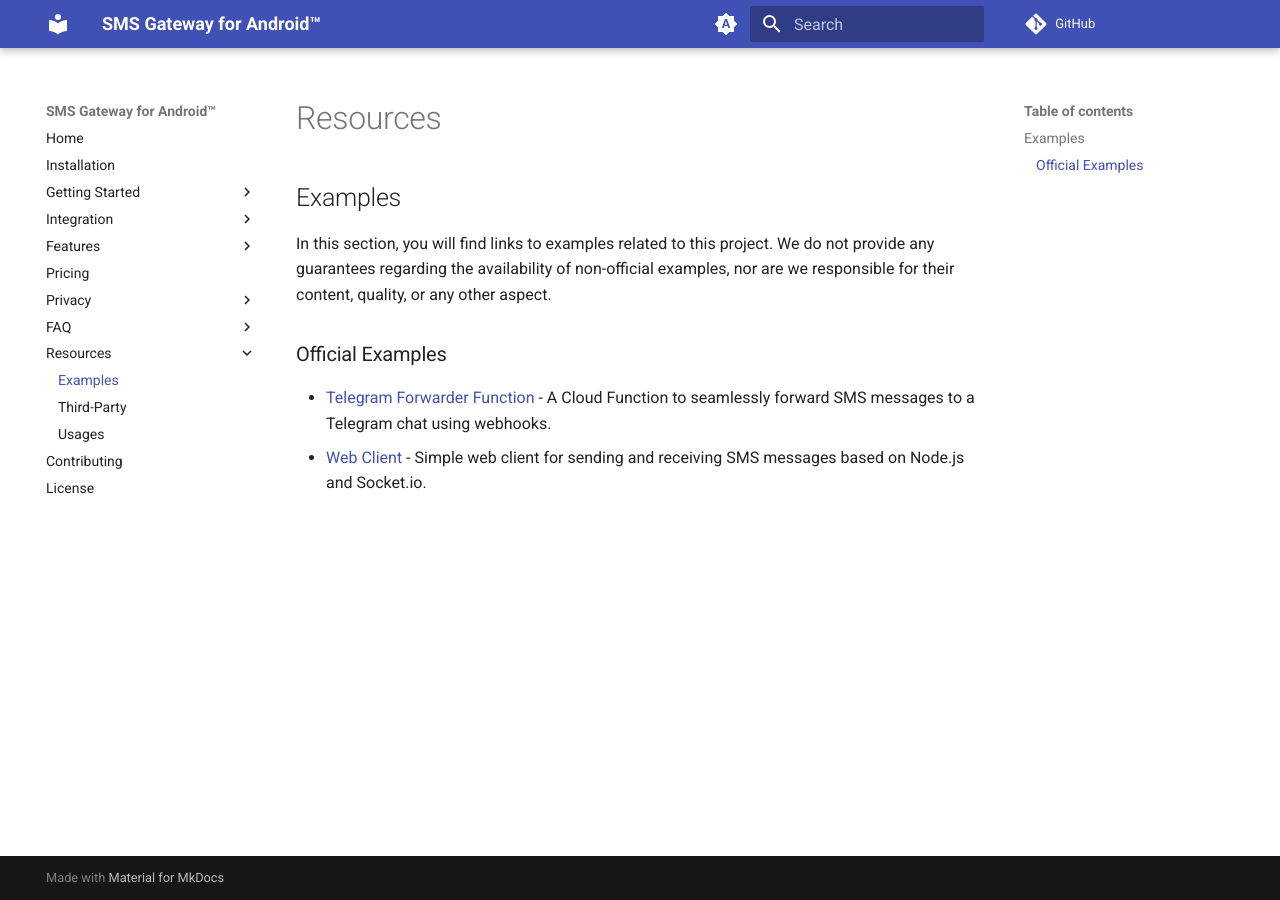
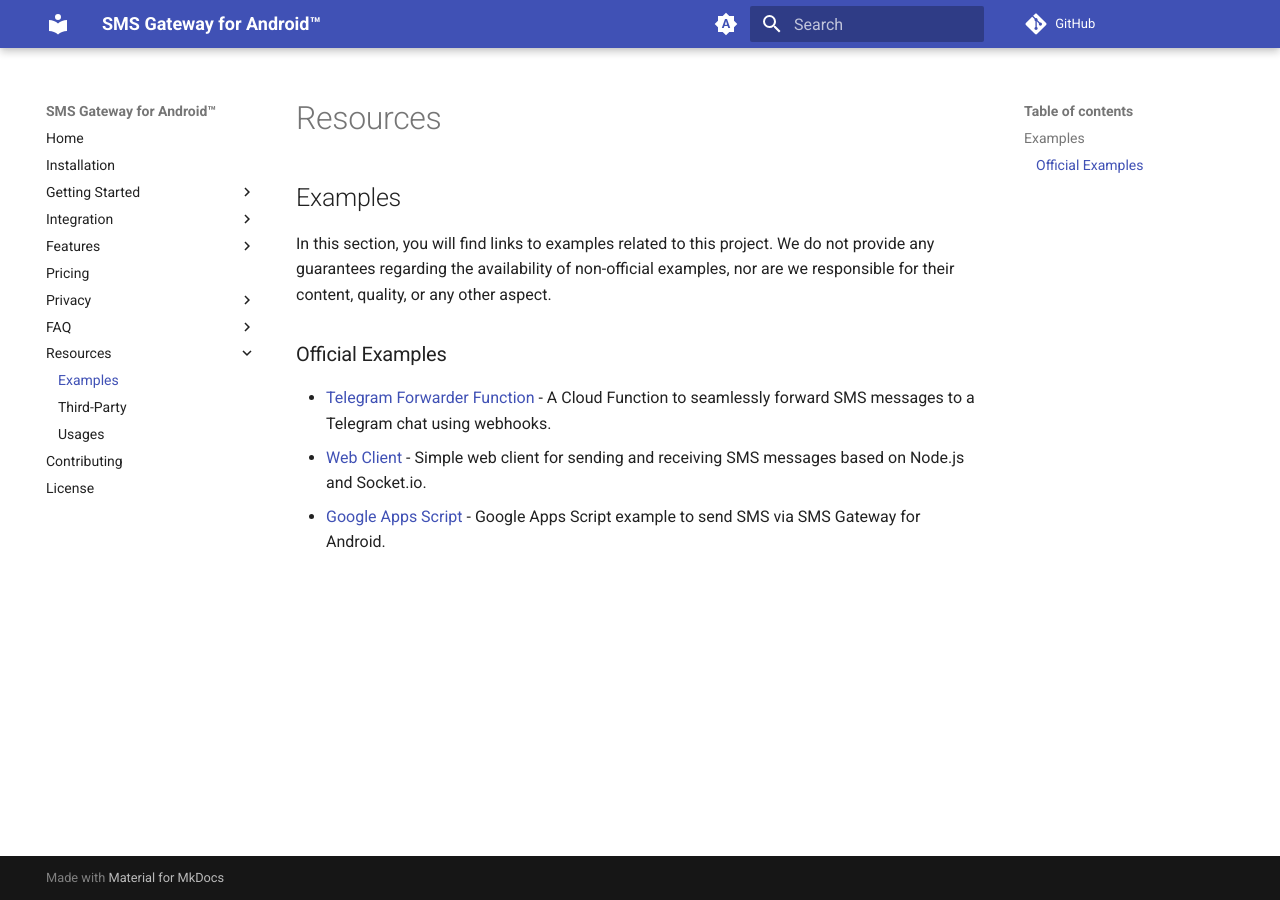
Before and after one commit to android-sms-gateway/docs-web, an MkDocs documentation site: the page built from docs/resources/examples.md, in a window 1280 px wide. Built offline with MkDocs 1.6.1 and Material for MkDocs 9.7.7, drawn with Linux system fonts in a browser that asks for light colours; comment, search, counter and statistics services are not loaded.

Commit message:
[resources] add Google Apps Script example

```diff
--- a/docs/resources/examples.md
+++ b/docs/resources/examples.md
@@ -8,3 +8,4 @@
 
 - [Telegram Forwarder Function](https://github.com/android-sms-gateway/example-telegram-forwarder-fn) - A Cloud Function to seamlessly forward SMS messages to a Telegram chat using webhooks.
 - [Web Client](https://github.com/android-sms-gateway/web-client-ts) - Simple web client for sending and receiving SMS messages based on Node.js and Socket.io.
+- [Google Apps Script](https://github.com/android-sms-gateway/example-google-apps-script) - Google Apps Script example to send SMS via SMS Gateway for Android.
```
